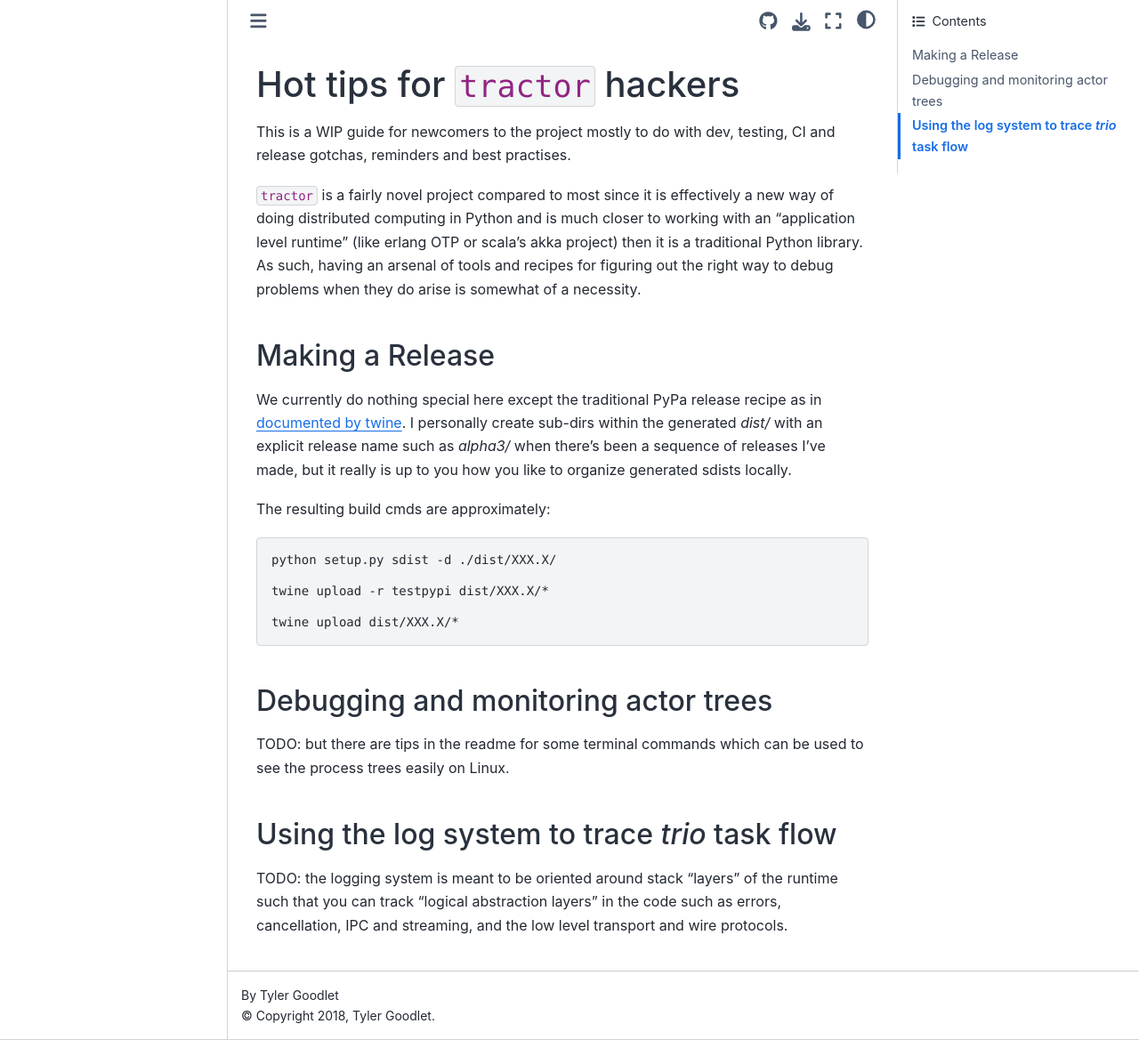
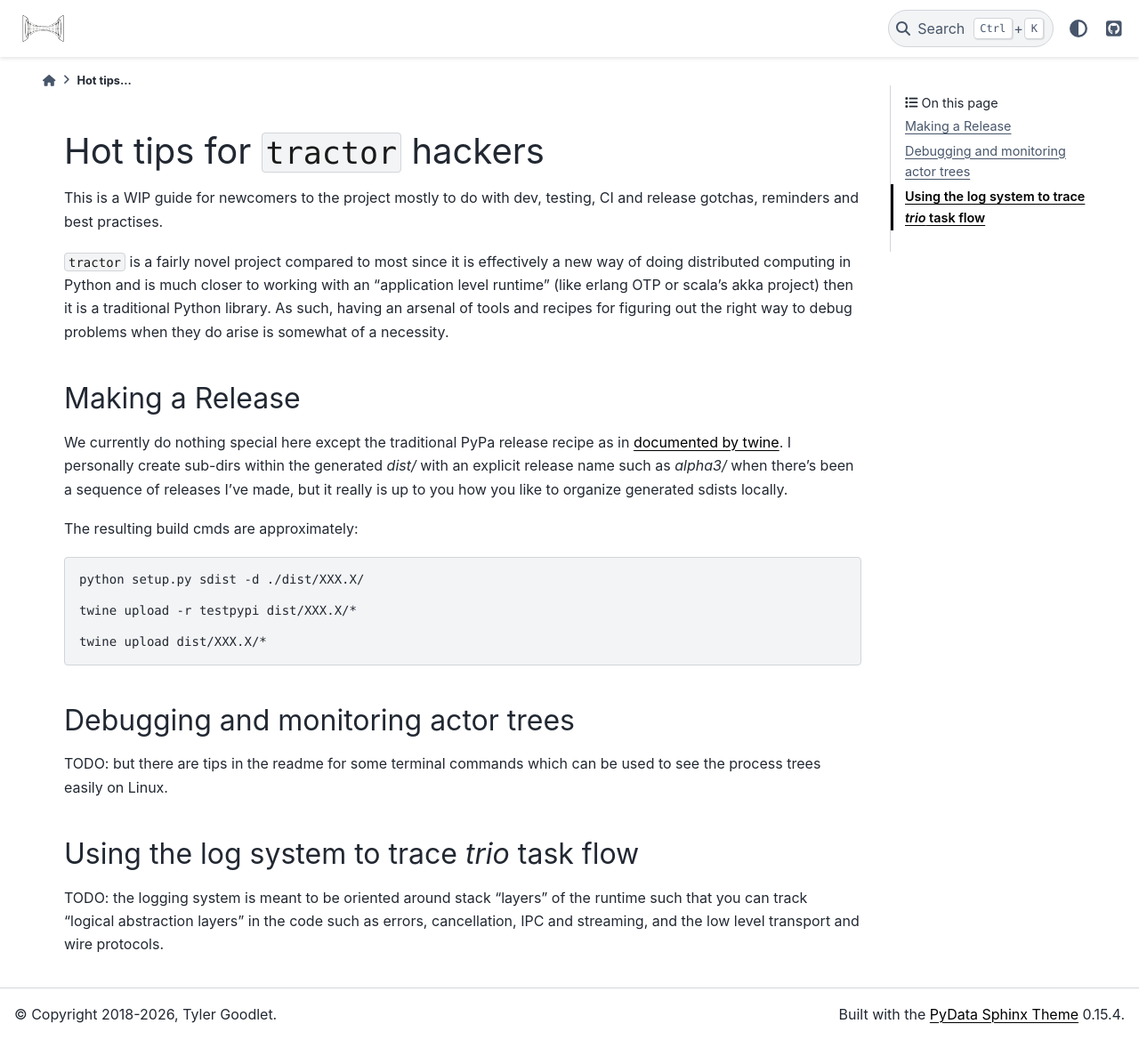
Before and after one commit to goodboy/tractor, a Sphinx documentation site: the page built from docs/dev_tips.rst, in a window 1280 px wide and 1169 px high. Shown: the whole window at 89% size. Built offline with Sphinx 7.4.7 and the PyData theme 0.15.4, drawn with Linux system fonts in a browser that asks for light colours; some of the changed lines change nothing that is shown.

Commit message:
Rebuild sphinx scaffold on `pydata` theme
Full `docs/conf.py` rewrite targeting `pydata-sphinx-theme` 0.18
(3-col layout: nav-index left, content middle, page-toc right)
skinned to a minimal b&w look via `_static/css/custom.css`, keeping
the `algol_nu` pygments style.

Also add 2 local sphinx exts under `docs/_ext/`,

- `d2diagrams.py`: a `.. d2::` directive rendering `d2lang` sources
  at build time when a `d2` bin is found (`D2_BIN` env supports
  argful values eg. `'nix run nixpkgs#d2 --'`), falling back to any
  git-committed SVG, else emitting the raw source as a literal
  block; no pypi ext was usable (all stubs or returncode-swallowing
  per the #157 research),
- `marginalia.py`: a theme-agnostic `.. margin::` directive
  (`sphinx-book-theme` style `Sidebar` subclass) for prose-anchored
  RHS asides; the custom css floats these (and `:margin:` d2 figs)
  into the right gutter on wide screens.

(this patch was generated in some part by [`claude-code`][claude-code-gh])
[claude-code-gh]: https://github.com/anthropics/claude-code

```diff
--- /dev/null
+++ b/docs/_ext/d2diagrams.py
@@ -0,0 +1,235 @@
+# tractor: distributed structured concurrency.
+'''
+``.. d2::`` - embed d2lang_ diagrams in sphinx docs
+with build-time rendering and a committed-SVG
+fallback.
+
+Rendering policy,
+
+- when a ``d2`` binary is found (see discovery order
+  below) any out-of-date SVG is (re)rendered from its
+  ``.d2`` source (normally kept in ``docs/diagrams/``)
+  into ``docs/_diagrams/``,
+- otherwise any pre-rendered (and git committed) SVG
+  already in ``docs/_diagrams/`` is used as-is,
+- when neither is possible the diagram *source* is
+  emitted as a literal block so no content is ever
+  silently dropped.
+
+Binary discovery order,
+
+- the ``D2_BIN`` env var; may contain args which are
+  split via `shlex`, eg.
+  ``D2_BIN='nix run nixpkgs#d2 --'``,
+- the ``d2_bin`` sphinx config value,
+- ``shutil.which('d2')``.
+
+Usage,
+
+.. code:: rst
+
+    .. d2:: diagrams/actor_tree.d2
+       :caption: A tree of ``trio``-task-trees.
+       :margin:
+
+.. _d2lang: https://d2lang.com
+
+'''
+from __future__ import annotations
+
+import os
+from pathlib import Path
+import shlex
+import shutil
+import subprocess as sp
+
+from docutils import nodes
+from docutils.parsers.rst import directives
+from sphinx.application import Sphinx
+from sphinx.util import logging
+from sphinx.util.docutils import SphinxDirective
+
+log = logging.getLogger(__name__)
+
+# subdir (under the sphinx srcdir) holding rendered,
+# git-committed, fallback SVG outputs.
+_outdir: str = '_diagrams'
+
+
+def find_d2(
+    app: Sphinx,
+) -> list[str]|None:
+    '''
+    Resolve the d2 render command as an argv list or
+    `None` when no binary can be found.
+
+    '''
+    if env_bin := os.environ.get('D2_BIN'):
+        return shlex.split(env_bin)
+    if cfg_bin := app.config.d2_bin:
+        return shlex.split(cfg_bin)
+    if path_bin := shutil.which('d2'):
+        return [path_bin]
+    return None
+
+
+def render_svg(
+    app: Sphinx,
+    src: Path,
+    out: Path,
+) -> bool:
+    '''
+    Maybe (re)render `src` -> `out`, returning
+    `True` when an up-to-date SVG exists after the
+    call.
+
+    '''
+    stale: bool = (
+        not out.exists()
+        or
+        src.stat().st_mtime > out.stat().st_mtime
+    )
+    if not stale:
+        return True
+    d2cmd: list[str]|None = find_d2(app)
+    if d2cmd is None:
+        if out.exists():
+            log.info(
+                f'no d2 binary; using committed svg '
+                f'for {src.name}'
+            )
+            return True
+        return False
+    out.parent.mkdir(
+        parents=True,
+        exist_ok=True,
+    )
+    argv: list[str] = (
+        d2cmd
+        + list(app.config.d2_args)
+        + [str(src), str(out)]
+    )
+    try:
+        proc = sp.run(
+            argv,
+            capture_output=True,
+            text=True,
+            timeout=120,
+        )
+    except (
+        OSError,
+        sp.TimeoutExpired,
+    ) as err:
+        log.warning(
+            f'd2 invocation failed for {src.name}: '
+            f'{err}'
+        )
+        return out.exists()
+    if proc.returncode != 0:
+        log.warning(
+            f'd2 render error for {src.name}:\n'
+            f'{proc.stderr}'
+        )
+        return out.exists()
+    return True
+
+
+class D2Diagram(SphinxDirective):
+    '''
+    Render a ``.d2`` source file (path relative to
+    the sphinx srcdir) as an SVG figure.
+
+    '''
+    required_arguments = 1
+    has_content = False
+    option_spec = {
+        'caption': directives.unchanged,
+        'alt': directives.unchanged,
+        'width': (
+            directives.length_or_percentage_or_unitless
+        ),
+        'margin': directives.flag,
+        'class': directives.class_option,
+        'name': directives.unchanged,
+    }
+
+    def run(self) -> list[nodes.Node]:
+        relsrc: str = self.arguments[0]
+        srcdir = Path(self.env.srcdir)
+        src: Path = srcdir / relsrc
+        self.env.note_dependency(relsrc)
+        if not src.exists():
+            err = self.state_machine.reporter.error(
+                f'd2 source not found: {relsrc}',
+                line=self.lineno,
+            )
+            return [err]
+        out: Path = (
+            srcdir
+            / _outdir
+            / f'{src.stem}.svg'
+        )
+        if not render_svg(self.env.app, src, out):
+            # last resort: emit the raw d2 source.
+            log.warning(
+                f'no svg available for {relsrc}; '
+                f'emitting d2 source as literal block'
+            )
+            literal = nodes.literal_block(
+                src.read_text(),
+                src.read_text(),
+            )
+            literal['language'] = 'text'
+            return [literal]
+        img = nodes.image(
+            uri=f'/{_outdir}/{out.name}',
+            alt=self.options.get(
+                'alt',
+                f'd2 diagram: {src.stem}',
+            ),
+        )
+        if width := self.options.get('width'):
+            img['width'] = width
+        fig = nodes.figure()
+        fig += img
+        classes: list[str] = (
+            ['d2-diagram']
+            + self.options.get('class', [])
+        )
+        if 'margin' in self.options:
+            # NB: the bare 'margin' class is what
+            # book-style themes key off for
+            # right-margin placement; our custom css
+            # uses 'd2-margin'.
+            classes += [
+                'margin',
+                'd2-margin',
+            ]
+        fig['classes'] += classes
+        if caption_txt := self.options.get('caption'):
+            (
+                inline_nodes,
+                _msgs,
+            ) = self.state.inline_text(
+                caption_txt,
+                self.lineno,
+            )
+            caption = nodes.caption(
+                caption_txt,
+                '',
+                *inline_nodes,
+            )
+            fig += caption
+        self.add_name(fig)
+        return [fig]
+
+
+def setup(app: Sphinx) -> dict:
+    app.add_config_value('d2_bin', None, 'env')
+    app.add_config_value('d2_args', [], 'env')
+    app.add_directive('d2', D2Diagram)
+    return {
+        'version': '0.1.0',
+        'parallel_read_safe': True,
+        'parallel_write_safe': True,
+    }
--- /dev/null
+++ b/docs/_ext/marginalia.py
@@ -0,0 +1,51 @@
+# tractor: distributed structured concurrency.
+'''
+``.. margin::`` - prose-anchored, right-margin asides.
+
+A theme-agnostic vendoring of `sphinx_book_theme`'s
+`Margin` directive: a `docutils` `Sidebar` subclass
+which tags the node with a ``margin`` class; placement
+is then pure CSS (see ``_static/css/custom.css``)
+allowing use on any theme incl. our
+`pydata_sphinx_theme`.
+
+Usage,
+
+.. code:: rst
+
+    .. margin:: An optional title
+
+       Aside content; text, figures, whatever.
+
+'''
+from docutils import nodes
+from docutils.parsers.rst.directives.body import (
+    Sidebar,
+)
+from sphinx.application import Sphinx
+
+
+class Margin(Sidebar):
+    '''
+    Notes/figures placed in the right margin, anchored
+    at the current point in the prose flow.
+
+    '''
+    required_arguments = 0
+    optional_arguments = 1
+
+    def run(self) -> list[nodes.Node]:
+        if not self.arguments:
+            self.arguments = ['']
+        out: list[nodes.Node] = super().run()
+        out[0].attributes['classes'].append('margin')
+        return out
+
+
+def setup(app: Sphinx) -> dict:
+    app.add_directive('margin', Margin)
+    return {
+        'version': '0.1.0',
+        'parallel_read_safe': True,
+        'parallel_write_safe': True,
+    }
--- /dev/null
+++ b/docs/_static/css/custom.css
@@ -0,0 +1,75 @@
+/* tractor docs: a minimal black + white skin over
+ * `pydata-sphinx-theme` plus RHS-marginalia + d2
+ * diagram styling.
+ */
+html[data-theme="light"] {
+  --pst-color-primary: #000000;
+  --pst-color-secondary: #3d3d3d;
+  --pst-color-accent: #5a5a5a;
+  --pst-color-link: #000000;
+  --pst-color-link-hover: #5a5a5a;
+  --pst-color-inline-code: #1a1a1a;
+  --pst-color-inline-code-links: #000000;
+}
+html[data-theme="dark"] {
+  --pst-color-primary: #ffffff;
+  --pst-color-secondary: #c9c9c9;
+  --pst-color-accent: #a8a8a8;
+  --pst-color-link: #ffffff;
+  --pst-color-link-hover: #bdbdbd;
+  --pst-color-inline-code: #e8e8e8;
+  --pst-color-inline-code-links: #ffffff;
+}
+/* mono-chrome links: rely on underline for
+ * affordance instead of color.
+ */
+.bd-content a:not(.headerlink) {
+  text-decoration: underline;
+  text-underline-offset: 0.18em;
+}
+/* d2 diagram figures */
+figure.d2-diagram {
+  text-align: center;
+}
+figure.d2-diagram img {
+  max-width: 100%;
+  height: auto;
+}
+/* keep light-rendered svgs legible in dark mode */
+html[data-theme="dark"] figure.d2-diagram img {
+  background: #ffffff;
+  border-radius: 6px;
+  padding: 6px;
+}
+/* prose-anchored right-margin asides (tufte-ish):
+ * float right within the content column on wide
+ * screens, collapse inline on narrow ones.
+ */
+@media (min-width: 960px) {
+  aside.margin,
+  figure.margin,
+  div.margin,
+  figure.d2-margin {
+    float: right;
+    clear: right;
+    width: 44%;
+    margin: 0.2rem 0 1rem 1.4rem;
+    font-size: 0.85rem;
+  }
+}
+/* strip docutils sidebar chrome from margin asides */
+aside.sidebar.margin {
+  border: none;
+  background: transparent;
+  padding: 0;
+}
+aside.sidebar.margin > p.sidebar-title {
+  font-weight: 600;
+  font-size: 0.9rem;
+  margin-bottom: 0.3rem;
+}
+/* landing page hero logo sizing */
+img.hero-logo {
+  max-width: 360px;
+  width: 60%;
+}
--- a/docs/conf.py
+++ b/docs/conf.py
@@ -1,105 +1,147 @@
-# Configuration file for the Sphinx documentation builder.
-#
-# This file only contains a selection of the most common options. For a full
-# list see the documentation:
-# https://www.sphinx-doc.org/en/master/usage/configuration.html
+# tractor: distributed structured concurrency.
+'''
+Sphinx config for `tractor`'s documentation.
 
-# -- Path setup --------------------------------------------------------------
+Theme-wise we ride the `pydata_sphinx_theme` (per the
+research + history in #157) skinned to a minimal
+black + white look via `_static/css/custom.css`; see
+the local extensions under `_ext/` for our `.. d2::`
+diagram and `.. margin::` aside directives.
 
-# If extensions (or modules to document with autodoc) are in another directory,
-# add these directories to sys.path here. If the directory is relative to the
-# documentation root, use os.path.abspath to make it absolute, like shown here.
-#
-# import os
-# import sys
-# sys.path.insert(0, os.path.abspath('.'))
+Build locally via,
 
-# Warn about all references to unknown targets
-nitpicky = True
+    uv run --group docs make -C docs html
 
-# The master toctree document.
-master_doc = 'index'
+'''
+from importlib.metadata import version as get_version
+from pathlib import Path
+import sys
 
-# -- Project information -----------------------------------------------------
+# local sphinx extensions live in `_ext/`:
+# - `d2diagrams`: `.. d2::` diagram rendering
+# - `marginalia`: `.. margin::` RHS prose-asides
+sys.path.insert(
+    0,
+    str((Path(__file__).parent / '_ext').resolve()),
+)
+
+# -- project info ---------------------------------
 
 project = 'tractor'
-copyright = '2018, Tyler Goodlet'
+copyright = '2018-2026, Tyler Goodlet'
 author = 'Tyler Goodlet'
+release: str = get_version('tractor')
+version: str = release
 
-# The full version, including alpha/beta/rc tags
-release = '0.0.0a0.dev0'
+# -- general config -------------------------------
 
-# -- General configuration ---------------------------------------------------
-
-# Add any Sphinx extension module names here, as strings. They can be
-# extensions coming with Sphinx (named 'sphinx.ext.*') or your custom
-# ones.
 extensions = [
     'sphinx.ext.autodoc',
+    'sphinx.ext.autosummary',
     'sphinx.ext.intersphinx',
+    'sphinx.ext.viewcode',
     'sphinx.ext.todo',
+    'sphinx_design',
+    'sphinx_copybutton',
+    'sphinxext.opengraph',
+    'sphinx_togglebutton',
+    'd2diagrams',
+    'marginalia',
 ]
+templates_path = ['_templates']
+exclude_patterns = [
+    '_build',
+    # the pypi/gh readme + its standalone generator
+    # sub-project; NOT doc-tree pages.
+    'README.rst',
+    'github_readme',
+    'Thumbs.db',
+    '.DS_Store',
+]
+root_doc = 'index'
+# TODO: flip this on + burn down the (many) warnings
+# from our informal docstring style; see the autodoc
+# readiness notes from the revamp's recon pass.
+nitpicky = False
 
-# Add any paths that contain templates here, relative to this directory.
-templates_path = ['_templates']
+# -- autodoc/autosummary --------------------------
 
-# List of patterns, relative to source directory, that match files and
-# directories to ignore when looking for source files.
-# This pattern also affects html_static_path and html_extra_path.
-exclude_patterns = ['_build', 'Thumbs.db', '.DS_Store']
+autodoc_member_order = 'bysource'
+autodoc_typehints = 'description'
+autosummary_generate = True
 
+# -- intersphinx ----------------------------------
 
-# -- Options for HTML output -------------------------------------------------
-
-# The theme to use for HTML and HTML Help pages.  See the documentation for
-# a list of builtin themes.
-#
-html_theme = 'sphinx_book_theme'
-
-pygments_style = 'algol_nu'
-
-# Theme options are theme-specific and customize the look and feel of a theme
-# further.  For a list of options available for each theme, see the
-# documentation.
-html_theme_options = {
-    # 'logo': 'tractor_logo_side.svg',
-    # 'description': 'Structured concurrent "actors"',
-    "repository_url": "https://github.com/goodboy/tractor",
-    "use_repository_button": True,
-    "home_page_in_toc": False,
-    "show_toc_level": 1,
-    "path_to_docs": "docs",
-
-}
-html_sidebars = {
-    "**": [
-        "sbt-sidebar-nav.html",
-        # "sidebar-search-bs.html",
-        # 'localtoc.html',
-    ],
-    #     'logo.html',
-    #     'github.html',
-    #     'relations.html',
-    #     'searchbox.html'
-    # ]
+intersphinx_mapping = {
+    'python': (
+        'https://docs.python.org/3',
+        None,
+    ),
+    'trio': (
+        'https://trio.readthedocs.io/en/stable',
+        None,
+    ),
+    # NOTE, msgspec's site doesn't publish an
+    # `objects.inv` (404s) so no intersphinx for it.
+    'pytest': (
+        'https://docs.pytest.org/en/stable',
+        None,
+    ),
 }
 
-# doesn't seem to work?
-# extra_navbar = "<p>nextttt-gennnnn</p>"
+# -- html output ----------------------------------
 
-html_title = ''
+html_theme = 'pydata_sphinx_theme'
+html_title = 'tractor'
 html_logo = '_static/tractor_logo_side.svg'
 html_favicon = '_static/tractor_logo_side.svg'
-# show_navbar_depth = 1
+html_static_path = ['_static']
+html_css_files = ['css/custom.css']
+html_show_sourcelink = False
+html_theme_options = {
+    'logo': {
+        'image_light': '_static/tractor_logo_side.svg',
+        'image_dark': '_static/tractor_logo_side.svg',
+        'alt_text': 'tractor',
+    },
+    'github_url': 'https://github.com/goodboy/tractor',
+    'navbar_align': 'content',
+    'show_toc_level': 2,
+    'secondary_sidebar_items': {
+        '**': ['page-toc'],
+        'index': [],
+    },
+    'use_edit_page_button': True,
+    'footer_start': ['copyright'],
+    'footer_end': ['theme-version'],
+    'pygments_light_style': 'algol_nu',
+    'pygments_dark_style': 'github-dark',
+}
+html_context = {
+    'github_user': 'goodboy',
+    'github_repo': 'tractor',
+    'github_version': 'main',
+    'doc_path': 'docs',
+}
 
-# Add any paths that contain custom static files (such as style sheets) here,
-# relative to this directory. They are copied after the builtin static files,
-# so a file named "default.css" will overwrite the builtin "default.css".
-html_static_path = ['_static']
+# -- ext: opengraph -------------------------------
 
-# Example configuration for intersphinx: refer to the Python standard library.
-intersphinx_mapping = {
-    "python": ("https://docs.python.org/3", None),
-    "pytest": ("https://docs.pytest.org/en/latest", None),
-    "setuptools": ("https://setuptools.readthedocs.io/en/latest", None),
-}
+ogp_site_url = 'https://goodboy.github.io/tractor/'
+ogp_use_first_image = True
+
+# -- ext: copybutton ------------------------------
+
+copybutton_prompt_text = r'>>> |\.\.\. |\$ '
+copybutton_prompt_is_regexp = True
+
+# -- ext: todo ------------------------------------
+
+todo_include_todos = True
+
+# -- ext: d2diagrams (local) ----------------------
+
+# normally resolved from PATH or the `D2_BIN` env
+# var; when neither hits, the committed SVGs under
+# `_diagrams/` are used as-is.
+d2_bin = None
+d2_args = []
```
